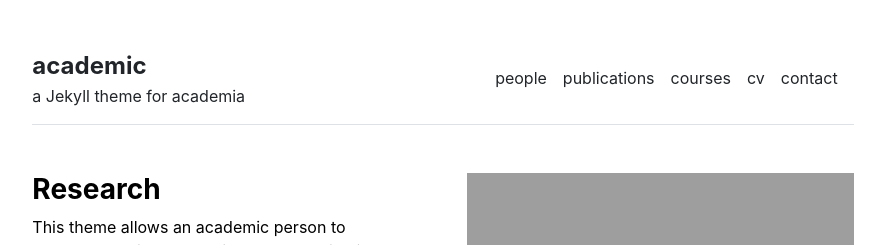
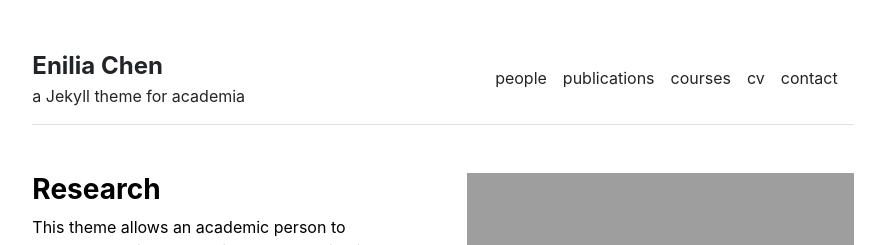
Before and after one commit to stackbit-projects/violet-chestnut-a1498, a Jekyll site: the page built from index.md, in a window 1280 px wide. Shown: the top 245 px of the page, without its empty margins (197-1082 px from the left). Built offline with Jekyll 4.4.1, drawn with Linux system fonts in a browser that asks for light colours.

Commit message:
_config.yml: changed

```diff
--- a/_config.yml
+++ b/_config.yml
@@ -1,4 +1,4 @@
 url: ''
 baseurl: ''
-title: academic
+title: Enilia Chen
 description: a Jekyll theme for academia
```
